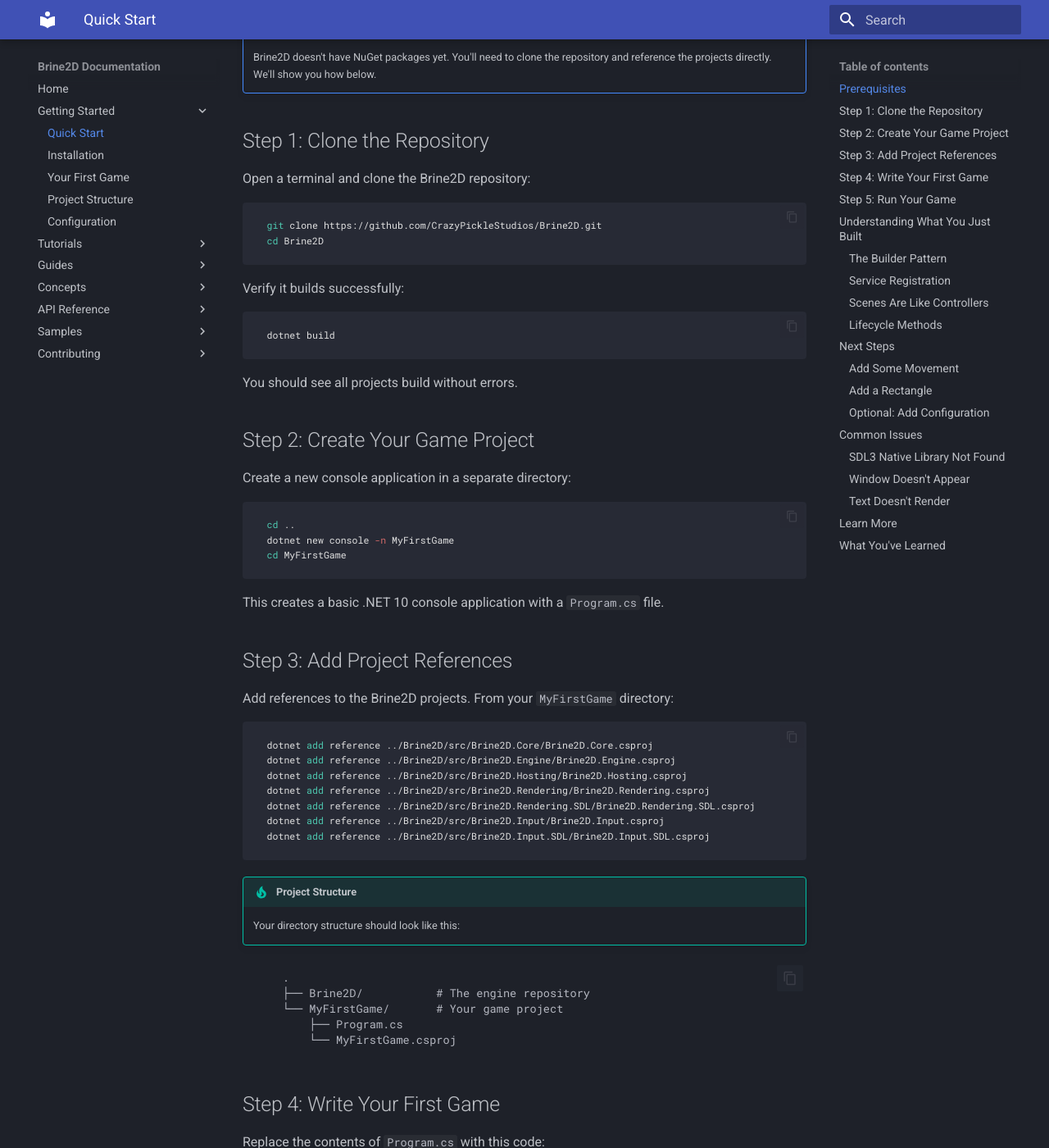
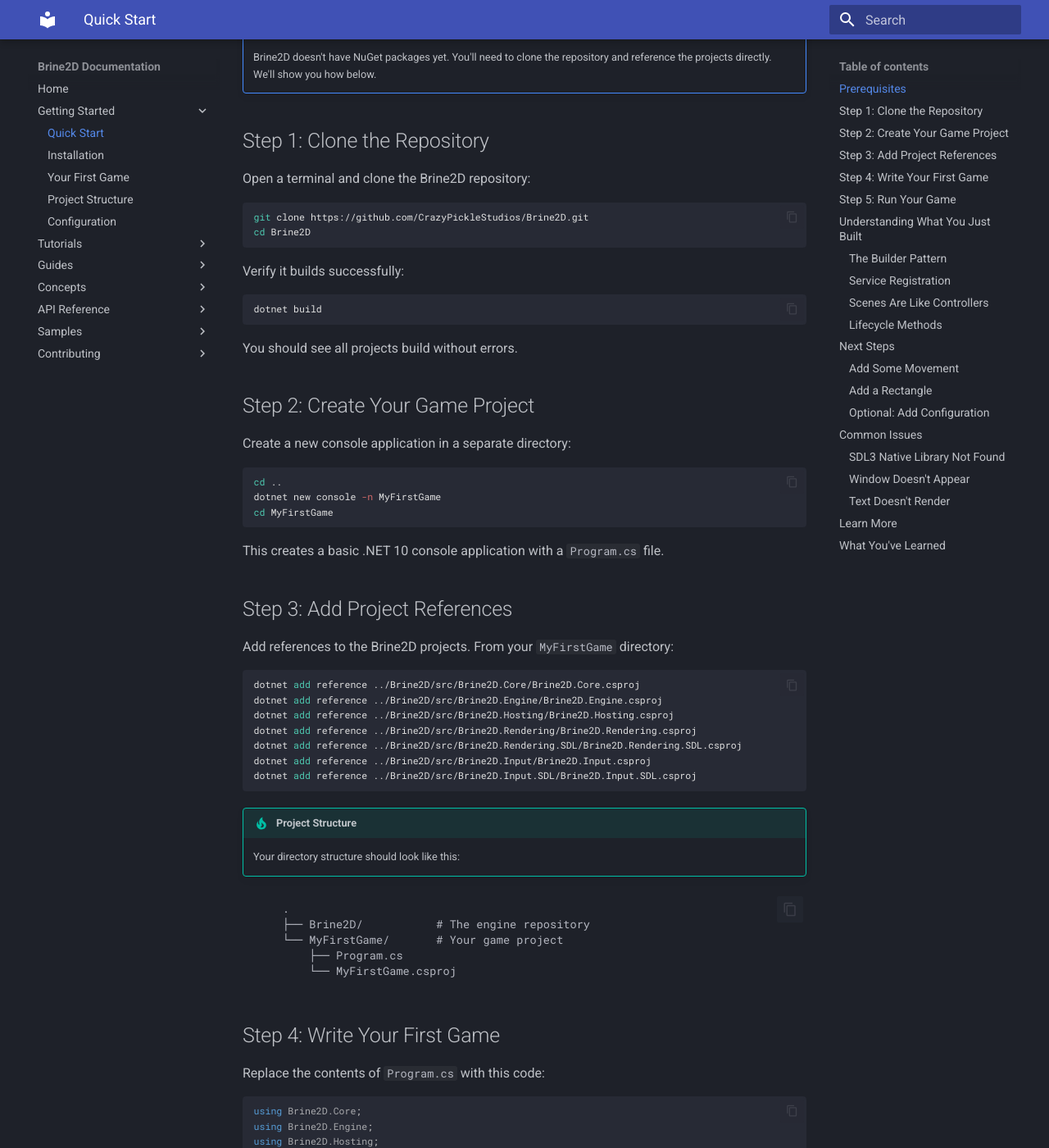
Before and after one commit to CrazyPickleStudios/Brine2D-Documentation, an MkDocs documentation site: the page built from docs/getting-started/quickstart.md, in a window 1280 px wide and 1400 px high, scrolled down 466 px. Shown: the whole window at 82% size. Built offline with MkDocs 1.6.1 and Material for MkDocs 9.7.7, drawn with Linux system fonts in a browser that asks for light colours; nearby versions of some CDN libraries.

Commit message:
fixing copy button, i think for real this time

```diff
--- a/docs/stylesheets/copy-button-fix.css
+++ /dev/null
@@ -1,3 +0,0 @@
-.md-code__button svg {
-    pointer-events: none;
-}
--- a/docs/stylesheets/prism-material-slate.css
+++ b/docs/stylesheets/prism-material-slate.css
@@ -22,12 +22,15 @@
 
 /* Code blocks */
 pre[class*="language-"] {
-    padding: .7720588235em 1.1764705882em;
     margin: 0.5em 0;
     overflow: auto;
     border-radius: 0.3em;
     background: hsla(var(--md-hue),15%,18%,1);
 }
+
+    pre[class*="language-"] > code {
+        padding: .7720588235em 1.1764705882em;
+    }
 
 :not(pre) > code[class*="language-"],
 pre[class*="language-"] {
--- a/mkdocs.yml
+++ b/mkdocs.yml
@@ -14,7 +14,6 @@
 
 extra_css:
   - stylesheets/prism-material-slate.css
-  - stylesheets/copy-button-fix.css
 
 nav:
   - Home: index.md
```
